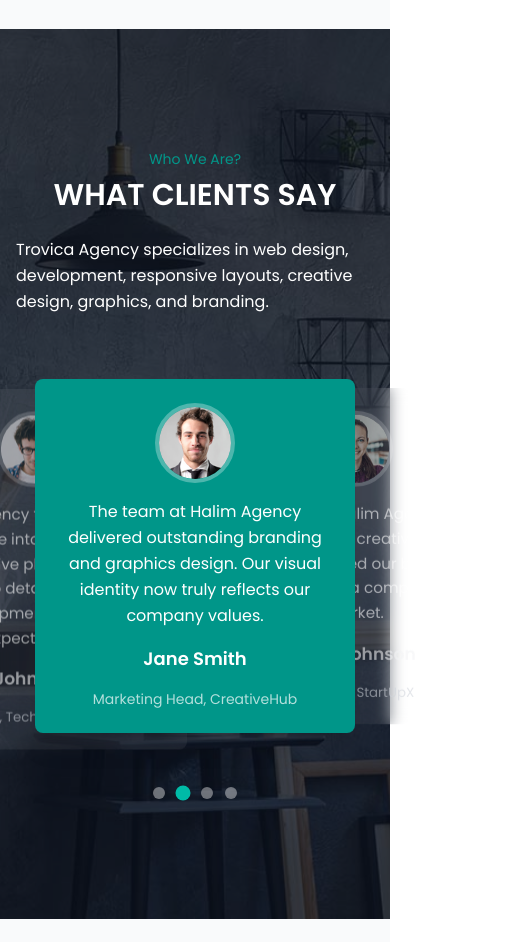
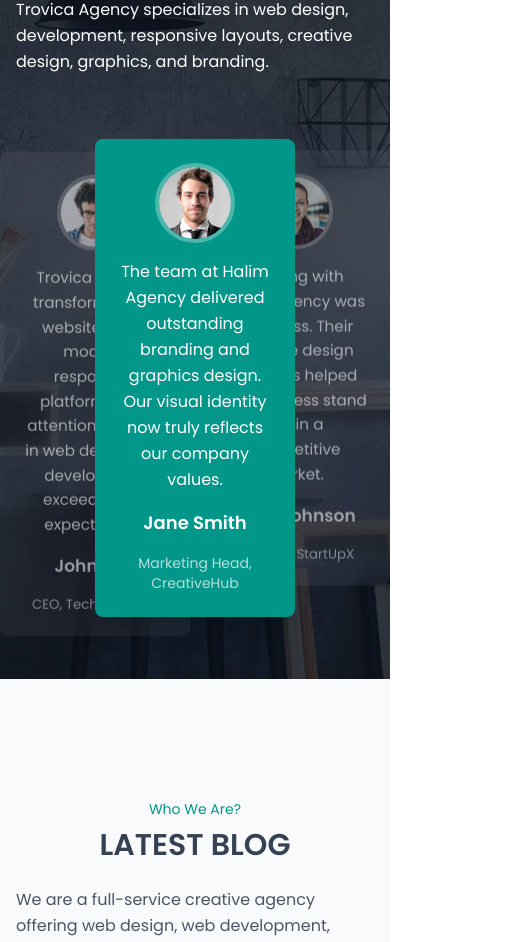
Before and after one commit to geliettech/trovica, a React (Vite) app: page / in a window 390 px wide. Shown: the part 8702-9644 px from the top of the page, 507 px wide, since content can reach past the window. Built offline with nearby package versions, Linux system fonts and the light colour scheme.

Commit message:
update testimonialCard

```diff
--- a/src/components/TestimonialCard.jsx
+++ b/src/components/TestimonialCard.jsx
@@ -48,7 +48,7 @@ const TestimonialsCard = () => {
               <div
                 key={index}
                 className={`absolute transition-all duration-500 p-6 sm:p-8 rounded-lg text-center
-                  w-full max-w-xs sm:max-w-md
+                  w-full max-w-50 lg:max-w-md
                   ${
                     isActive
                       ? "z-20 scale-100 opacity-100 bg-teal-600 text-white shadow-xl"
--- a/src/pages/home.jsx
+++ b/src/pages/home.jsx
@@ -353,13 +353,13 @@ const Home = () => {
                   whileInView="visible"
                   viewport={{ once: false, amount: 0.2 }}
                   key={idx}
-                  className="relative group overflow-hidden rounded-lg shadow-lg"
+                  className="relative group overflow-hidden rounded-lg shadow-lg w-80 h-100"
                 >
                   {/* Team Image */}
                   <img
                     src={member.image}
                     alt={member.name}
-                    className="w-full h-120 object-cover transition-transform duration-500 group-hover:scale-110"
+                    className="w-full h-full object-cover transition-transform duration-500 group-hover:scale-90"
                   />
 
                   {/* Overlay */}
```
